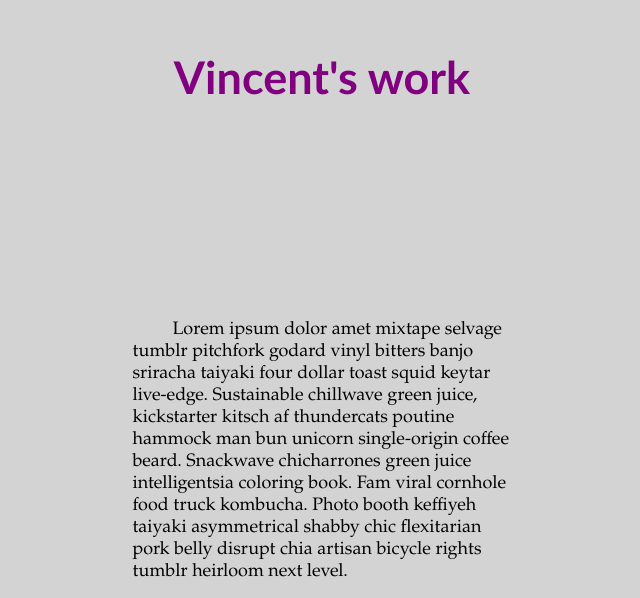
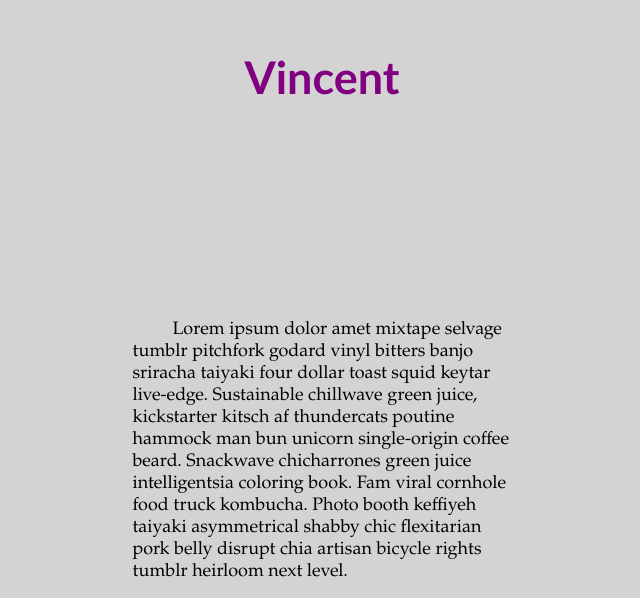
Before and after one commit to garcv701/garcv701.github.io, a plain HTML site: page index.html in a window 1280 px wide. Shown: the part 180-778 px from the top of the page, without its empty margins (318-958 px from the left). Drawn offline with Linux system fonts and the light colour scheme; a script that the page names is missing.

Commit message:
Add link and changed header color

```diff
--- a/index.html
+++ b/index.html
@@ -11,7 +11,9 @@
 </head>
 
 <body>
-	<h1>Vincent's work</h1>
+	<h1><a href="https://78.media.tumblr.com/50be281a579864c3cf80543e59bb95e5/tumblr_oc3dntJ7711uegvy1o1_1280.jpg">Vincent</a>
+
+</h1>
 
 <div id="outer">
 <div id="introp">
--- a/style.css
+++ b/style.css
@@ -1,3 +1,20 @@
+a:link {
+	color: purple;
+	text-decoration: none;
+}
+a:visited {
+	color: white;
+
+}
+a:hover {
+	color: green;
+}
+
+a:active {
+	color: white;
+}
+
+
 body {
 background-color: lightgray;
 }
```
